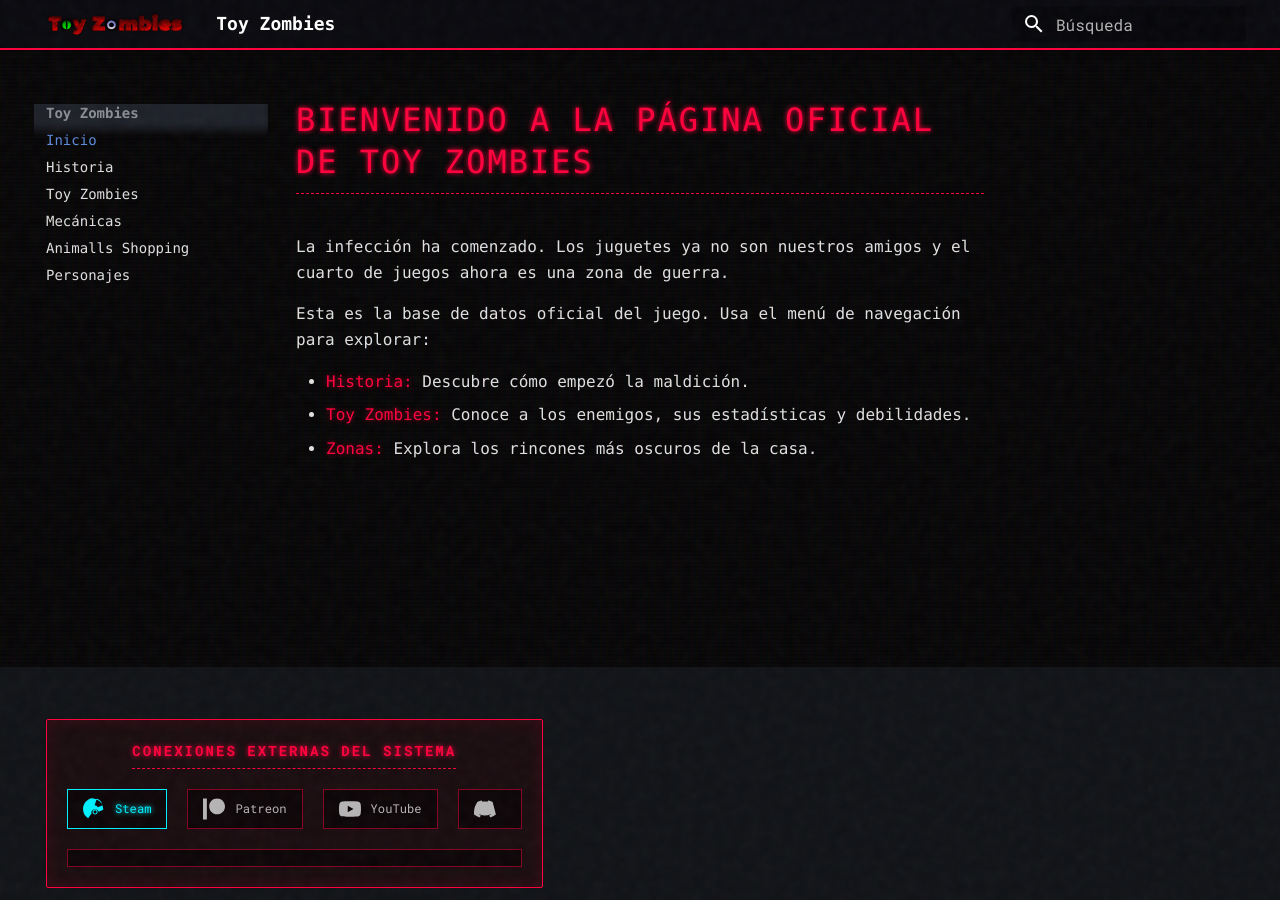
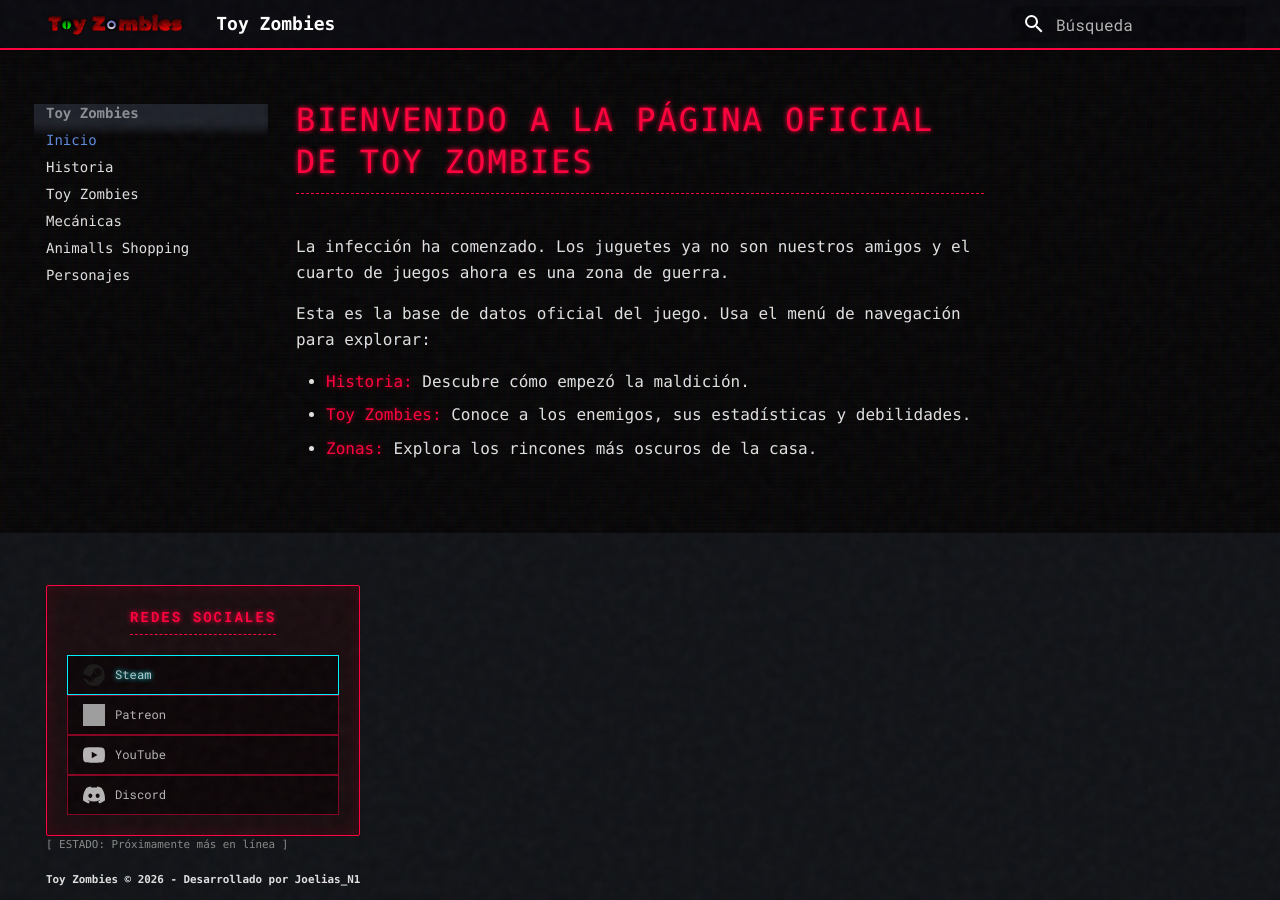
Before and after one commit to Hec-Thor-Tech/toy-zombies, an MkDocs documentation site: the page built from docs/index.md, in a window 1280 px wide. Built offline with MkDocs 1.6.1 and Material for MkDocs 9.7.7, drawn with Linux system fonts in a browser that asks for light colours; grey boxes are pictures that could not be loaded.

Commit message:
Actualizacion de la wiki

```diff
--- a/overrides/partials/copyright.html
+++ b/overrides/partials/copyright.html
@@ -32,7 +32,7 @@
     display: flex;
     align-items: center;
     gap: 10px;
-    color: #e0e0e0; /* Gris claro por defecto */
+    color: #e0e0e0;
     text-decoration: none;
     border: 1px solid rgba(255, 0, 60, 0.5);
     padding: 8px 15px;
@@ -40,18 +40,16 @@
     transition: all 0.3s ease;
     font-size: 0.95em;
   }
+  .cyber-social-link:hover {
+    color: #050505 !important;
+    background-color: #ff003c;
+    border-color: #ff003c;
+    box-shadow: 0 0 10px #ff003c;
+  }
   .cyber-social-link svg {
     width: 22px;
     height: 22px;
-    fill: currentColor; /* El SVG hereda el color del texto automáticamente */
-    transition: fill 0.3s ease;
-  }
-  .cyber-social-link:hover {
-    color: #050505 !important; /* Texto negro en hover */
-    background-color: #ff003c !important; /* Fondo rojo en hover */
-    border-color: #ff003c !important;
-    box-shadow: 0 0 10px #ff003c !important;
-    text-shadow: none !important;
+    fill: currentColor; /* El ícono cambiará de gris claro a negro al pasar el mouse */
   }
   .cyber-copyright-text {
     font-size: 0.85em;
@@ -65,16 +63,15 @@
 
 <div class="md-copyright">
   <div class="cyber-footer">
-    <div class="cyber-footer-title">CONEXIONES EXTERNAS DEL SISTEMA</div>
+    <div class="cyber-footer-title">REDES SOCIALES</div>
 
-    <div class="cyber-social-links">
-      <a href="https://store.steampowered.com/app/3907280/Toy_Zombies/" target="_blank" rel="noopener" class="cyber-social-link" style="color: #00f0ff; border-color: #00f0ff; text-shadow: 0 0 5px #00f0ff;" title="Comprar / Añadir a la Lista de Deseos en Steam">
-        <svg viewBox="0 0 24 24"><path d="M11.979 0C5.353 0 0 5.373 0 12c0 4.28 2.222 8.034 5.568 10.165l3.528-5.118c-.042-.232-.073-.473-.073-.72 0-2.31 1.874-4.184 4.184-4.184 1.83 0 3.385 1.18 3.96 2.825l4.897-2.025c.018-.17.03-.343.03-.518 0-6.627-5.373-12-12-12zm-4.048 15.353c-.768 0-1.391.624-1.391 1.392 0 .768.623 1.391 1.391 1.391.768 0 1.391-.623 1.391-1.391 0-.768-.623-1.392-1.391-1.392zm5.264-2.88c-1.522 0-2.757 1.235-2.757 2.757 0 1.522 1.235 2.757 2.757 2.757 1.522 0 2.757-1.235 2.757-2.757 0-1.522-1.235-2.757-2.757-2.757zm0 4.45c-.933 0-1.693-.76-1.693-1.693 0-.933.76-1.693 1.693-1.693.933 0 1.693.76 1.693 1.693 0 .933-.76 1.693-1.693 1.693zm7.644-8.795l-4.724 1.954c-.604-1.31-1.92-2.225-3.45-2.264l2.42-7.005c3.38.79 5.86 3.82 5.754 7.315z"/></svg>
+    <a href="https://store.steampowered.com/app/3907280/Toy_Zombies/" target="_blank" rel="noopener" class="cyber-social-link" style="border-color: #00f0ff; text-shadow: 0 0 5px #00f0ff;" title="Comprar / Añadir a la Lista de Deseos en Steam">
+        <img src="{{ base_url }}/img/steam.svg" alt="Steam Icon" style="width: 22px; height: 22px;">
         Steam
       </a>
 
       <a href="https://patreon.com/ToyZombies?utm_medium=unknown&utm_source=join_link&utm_campaign=creatorshare_creator&utm_content=copyLink" target="_blank" rel="noopener" class="cyber-social-link" title="Apoyar en Patreon">
-        <svg viewBox="0 0 24 24"><path d="M15.386.524c-4.764 0-8.64 3.876-8.64 8.64 0 4.75 3.876 8.613 8.64 8.613 4.75 0 8.614-3.864 8.614-8.613C24 4.4 20.136.524 15.386.524M.003 23.537h4.22V.524H.003v23.013z"/></svg>
+        <img src="{{ base_url }}/img/patreon.svg" alt="Patreon Icon" style="width: 22px; height: 22px;">
         Patreon
       </a>
 
@@ -84,4 +81,14 @@
       </a>
 
       <a href="https://discord.gg/9NBSDQ5C" target="_blank" rel="noopener" class="cyber-social-link" title="Unirse a la frecuencia de Discord">
-        <svg viewBox="0 0 24 24"><path d="M20.317 4.3698a19.7913 19.7913 0 00-4.8851-1.5152.0741.0741 0 00-.0785.0371c-.211.3753-.4447.8648-.6083 1.2495-1.8447-.2762-3.68-.2762-5.4868 0-.1636-.3933-.4058-.8742-.6177-1.2495a.077.077 0 00-.0785-.037 19.7363 19.7363 0 00-4.8852 1.515.0699.0699 0 00-.0321.0277C.5334 9.0458-.319 13.5799.0992 18.0578a.0824.0824 0 00.0312.0561c2.0528 1.5076 4.0413 2.4228 5.9929 3.0294a.0777.0777 0 00.0842-.0276c.4616-.6304.8731-1.2952 1.226-1.9942a.076.076 0 00-.0416-.1057c-.6528-.2476-1.2743-.5495-1.8722-.8923a.077.077 0 01-.0076-.1277c.1258-.0943.2517-.1923.3718-.2914a.0743.0743 0 01.0776-.0105c3.9278 1.7933 8.18 1.7933 12.0614 0a.0739.0739 0 01.0785.0095c.1202.099.246.1981.3728.2924a.077.077 0 01-.0066.1276 12.2986 12.2986 0 01-1.873.8914.0766.0766 0 00-.0407.1067c.3604.698.7719 1.3628 1.225 1.9932a.076.076 0 00.0842.0286c1.961-.6067 3.9495-1.5219 6.0023-3.0294a.077.077 0 00.0313-.0552c.5004-5.177-.8382-9.67
+        <svg viewBox="0 0 24 24"><path d="M20.317 4.3698a19.7913 19.7913 0 00-4.8851-1.5152.0741.0741 0 00-.0785.0371c-.211.3753-.4447.8648-.6083 1.2495-1.8447-.2762-3.68-.2762-5.4868 0-.1636-.3933-.4058-.8742-.6177-1.2495a.077.077 0 00-.0785-.037 19.7363 19.7363 0 00-4.8852 1.515.0699.0699 0 00-.0321.0277C.5334 9.0458-.319 13.5799.0992 18.0578a.0824.0824 0 00.0312.0561c2.0528 1.5076 4.0413 2.4228 5.9929 3.0294a.0777.0777 0 00.0842-.0276c.4616-.6304.8731-1.2952 1.226-1.9942a.076.076 0 00-.0416-.1057c-.6528-.2476-1.2743-.5495-1.8722-.8923a.077.077 0 01-.0076-.1277c.1258-.0943.2517-.1923.3718-.2914a.0743.0743 0 01.0776-.0105c3.9278 1.7933 8.18 1.7933 12.0614 0a.0739.0739 0 01.0785.0095c.1202.099.246.1981.3728.2924a.077.077 0 01-.0066.1276 12.2986 12.2986 0 01-1.873.8914.0766.0766 0 00-.0407.1067c.3604.698.7719 1.3628 1.225 1.9932a.076.076 0 00.0842.0286c1.961-.6067 3.9495-1.5219 6.0023-3.0294a.077.077 0 00.0313-.0552c.5004-5.177-.8382-9.6739-3.5485-13.6604a.061.061 0 00-.0312-.0286zM8.02 15.3312c-1.1825 0-2.1569-1.0857-2.1569-2.419 0-1.3332.9555-2.4189 2.157-2.4189 1.2108 0 2.1757 1.0952 2.1568 2.419 0 1.3332-.9555 2.4189-2.1569 2.4189zm7.9748 0c-1.1825 0-2.1569-1.0857-2.1569-2.419 0-1.3332.9554-2.4189 2.1569-2.4189 1.2108 0 2.1757 1.0952 2.1568 2.419 0 1.3332-.946 2.4189-2.1568 2.4189Z"/></svg>
+        Discord
+      </a>
+    </div>
+
+    <div class="cyber-copyright-text">
+      [ ESTADO: Próximamente más en línea ]<br><br>
+      <strong>Toy Zombies © 2026 - Desarrollado por Joelias_N1</strong>
+    </div>
+  </div>
+</div>
```
Also changed, not shown: site/404.html, site/bestiario/index.html, site/index.html, site/lore/index.html, site/mapas/index.html, site/mecanicas/index.html, site/personajes/index.html.
